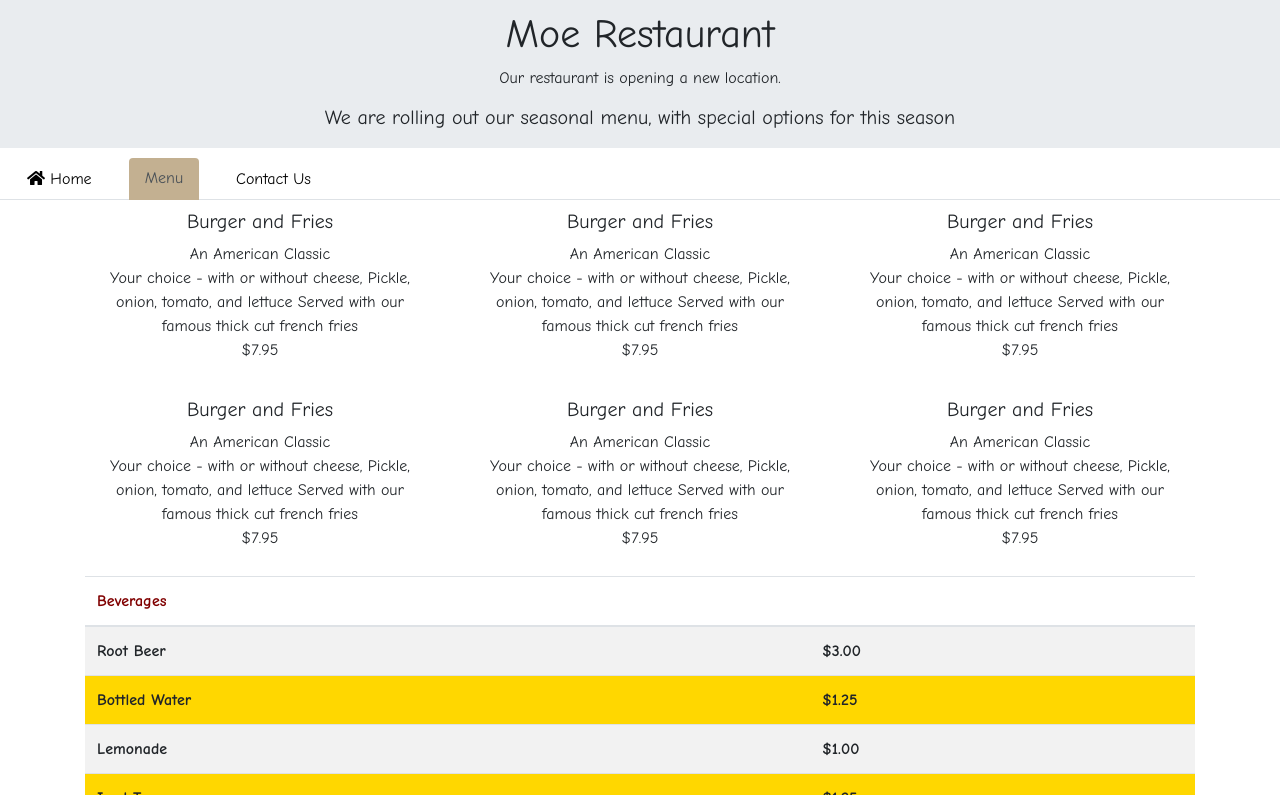
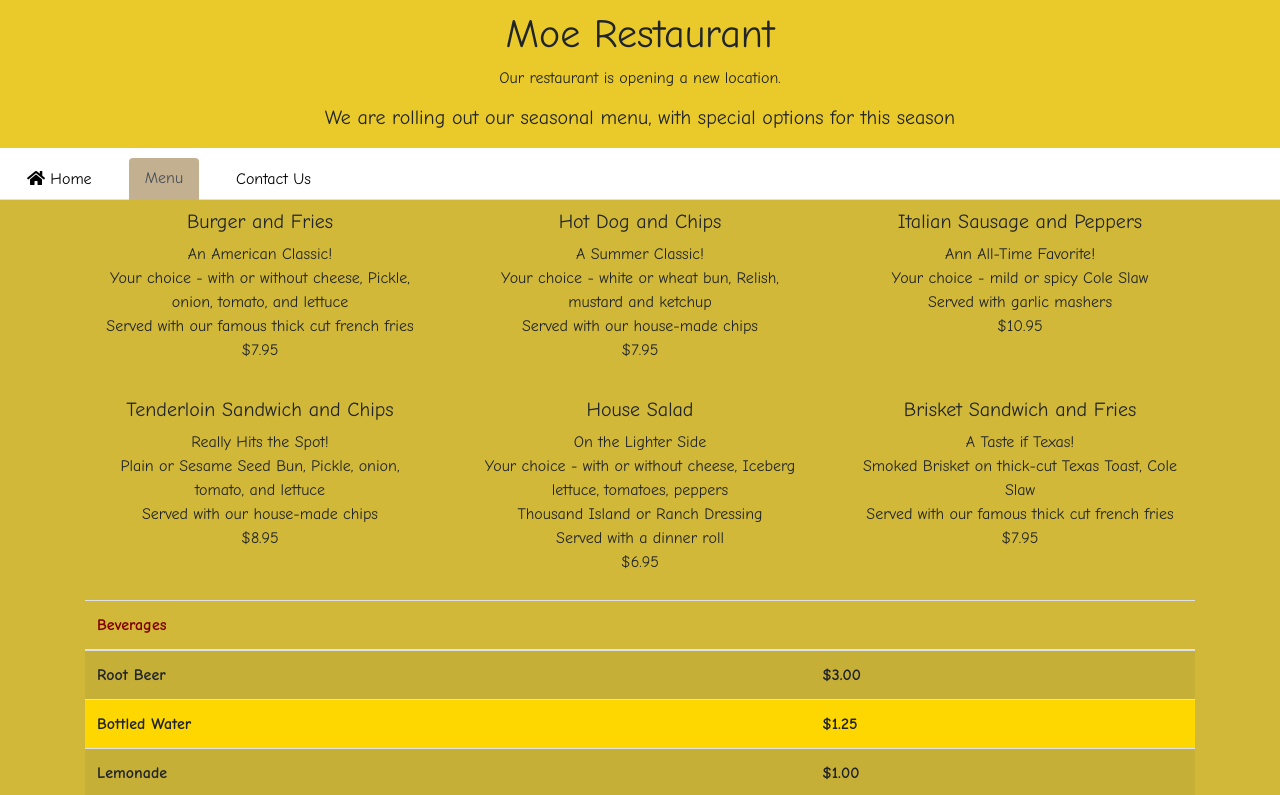
Before and after one commit to mrmohamed3301/restaurant, a plain HTML site: page index.html in a window 1280 px wide. Both pictures are taken after a click on the tab "Menu". Shown: the top 795 px of the page. Drawn offline with nearby package versions, Linux system fonts and the light colour scheme.

Commit message:
updating menu

```diff
--- a/css/restaurantStyles.css
+++ b/css/restaurantStyles.css
@@ -1,6 +1,7 @@
-header, footer {
+header, footer{
   background-color: #c3b091;
-        }
+  padding: 5px
+}
 body{
   font-family: 'Comic Sans MS';
   text-align: center;
@@ -8,10 +9,6 @@ body{
 
 .menu_bar{
   background-color: #c3b091;
-}
-
-footer{
-  padding: 5px;
 }
 
 .tab-pane{
@@ -27,7 +24,12 @@ footer{
   background-color: #b97b1f;
 }
 
+#nav-menu{
+  background-color: #d1b839;
+}
+
 .jumbotron{
+  background-color: #eaCa2a;
   margin-bottom: 0 !important;
   padding-top: 10px !important;
   padding-bottom: 10px !important;
@@ -46,7 +48,7 @@ nav a {
 
 noscript {
   position: fixed;
-  color: red;
+  color: #ff0000;
 }
 
 .carousel-caption {
--- a/index.html
+++ b/index.html
@@ -1,7 +1,7 @@
 <!DOCTYPE html>
 <!--
 Name:Mohamed Ahmed
-Date:1/1/2019
+Date:1/2/2019
 Most Recent Version: up to date
 -->
 <html lang="en">
@@ -22,7 +22,7 @@ Most Recent Version: up to date
 
         <style>
             #nav-home img{
-              width: 100%;
+              width: 60%;
             }
         </style>
     </head>
@@ -98,31 +98,28 @@ Most Recent Version: up to date
                                 <div class="col-md-4 ">
                                     <div class="form-group menu_text">
                                         <h5>Burger and Fries</h5>
-                                        <p>An American Classic</p>
-                                        <p>Your choice - with or without cheese, Pickle, onion, tomato, and lettuce Served
-                                            with
-                                            our famous thick cut french fries</p>
+                                        <p>An American Classic!</p>
+                                        <p>Your choice - with or without cheese, Pickle, onion, tomato, and lettuce<br>
+                                           Served with our famous thick cut french fries</p>
                                         <p>$7.95</p>
                                     </div>
                                 </div>
                                 <div class="col-md-4">
                                     <div class="form-group menu_text">
-                                        <h5>Burger and Fries</h5>
-                                        <p>An American Classic</p>
-                                        <p>Your choice - with or without cheese, Pickle, onion, tomato, and lettuce Served
-                                            with
-                                            our famous thick cut french fries</p>
+                                        <h5>Hot Dog and Chips</h5>
+                                        <p>A Summer Classic!</p>
+                                        <p>Your choice - white or wheat bun, Relish, mustard and ketchup<br>
+                                           Served with our house-made chips</p>
                                         <p>$7.95</p>
                                     </div>
                                 </div>
                                 <div class="col-md-4">
                                     <div class="form-group menu_text">
-                                        <h5>Burger and Fries</h5>
-                                        <p>An American Classic</p>
-                                        <p>Your choice - with or without cheese, Pickle, onion, tomato, and lettuce Served
-                                            with
-                                            our famous thick cut french fries</p>
-                                        <p>$7.95</p>
+                                        <h5>Italian Sausage and Peppers</h5>
+                                        <p>Ann All-Time Favorite!</p>
+                                        <p>Your choice - mild or spicy Cole Slaw<br>
+                                           Served with garlic mashers</p>
+                                        <p>$10.95</p>
                                     </div>
                                 </div>
                             </div>
@@ -130,31 +127,29 @@ Most Recent Version: up to date
                             <div class="row">
                                 <div class="col-md-4 ">
                                     <div class="form-group menu_text">
-                                        <h5>Burger and Fries</h5>
-                                        <p>An American Classic</p>
-                                        <p>Your choice - with or without cheese, Pickle, onion, tomato, and lettuce Served
-                                            with
-                                            our famous thick cut french fries</p>
-                                        <p>$7.95</p>
+                                        <h5>Tenderloin Sandwich and Chips</h5>
+                                        <p>Really Hits the Spot!</p>
+                                        <p>Plain or Sesame Seed Bun, Pickle, onion, tomato, and lettuce<br>
+                                           Served with our house-made chips</p>
+                                        <p>$8.95</p>
                                     </div>
                                 </div>
                                 <div class="col-md-4">
                                     <div class="form-group menu_text">
-                                        <h5>Burger and Fries</h5>
-                                        <p>An American Classic</p>
-                                        <p>Your choice - with or without cheese, Pickle, onion, tomato, and lettuce Served
-                                            with
-                                            our famous thick cut french fries</p>
-                                        <p>$7.95</p>
+                                        <h5>House Salad</h5>
+                                        <p>On the Lighter Side</p>
+                                        <p>Your choice - with or without cheese, Iceberg lettuce, tomatoes, peppers<br>
+                                            Thousand Island or Ranch Dressing<br>
+                                            Served with a dinner roll</p>
+                                        <p>$6.95</p>
                                     </div>
                                 </div>
                                 <div class="col-md-4">
                                     <div class="form-group menu_text">
-                                        <h5>Burger and Fries</h5>
-                                        <p>An American Classic</p>
-                                        <p>Your choice - with or without cheese, Pickle, onion, tomato, and lettuce Served
-                                            with
-                                            our famous thick cut french fries</p>
+                                        <h5>Brisket Sandwich and Fries</h5>
+                                        <p>A Taste if Texas!</p>
+                                        <p>Smoked Brisket on thick-cut Texas Toast, Cole Slaw<br>
+                                           Served with our famous thick cut french fries</p>
                                         <p>$7.95</p>
                                     </div>
                                 </div>
```
Also changed, not shown: 1 other file.
